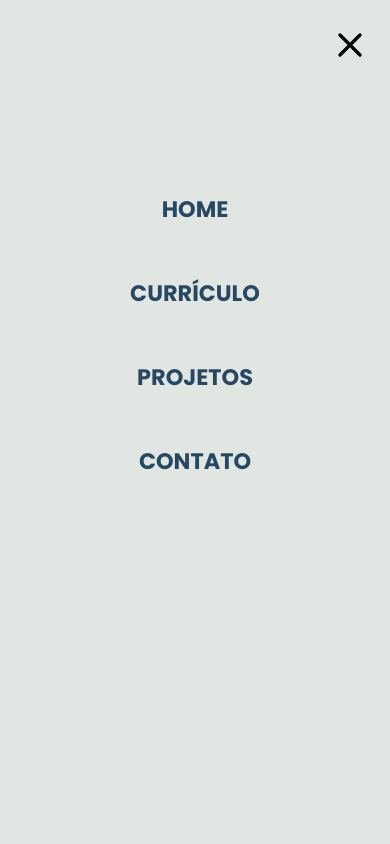
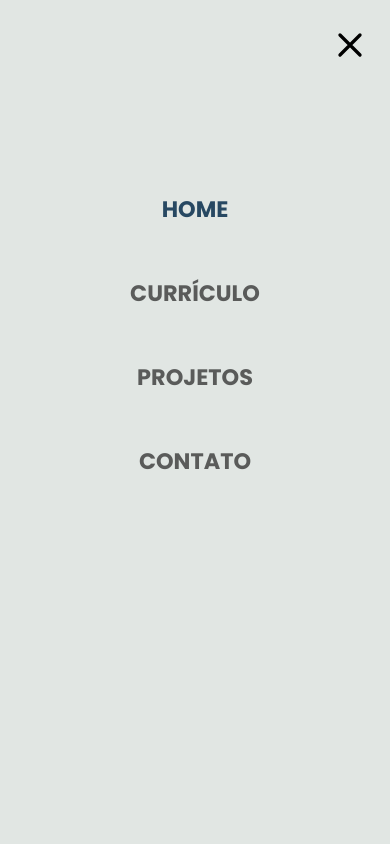
Before and after one commit to DiegoFernands/myPortifolio, a Next.js app: page / in a window 390 px wide. Both pictures are taken after a click on the button 350 px from the left and 41 px from the top of the page. Shown: the top 844 px of the page. Built offline with nearby package versions, Linux system fonts and the light colour scheme.

Commit message:
add linkProps mobile

```diff
--- a/src/components/Header/Content-Header/link-menu.tsx
+++ b/src/components/Header/Content-Header/link-menu.tsx
@@ -1,10 +1,11 @@
 import styled from "styled-components"
-import { backHome, removeAccents } from './nav-link';
+import { backHome } from './nav-link';
 import { useEffect, useState } from "react";
 
 interface LinkProps {
   selected: boolean;
 }
+
 const TagUl = styled.ul`
   display: flex;
   align-items: center;
@@ -26,6 +27,7 @@ const LinkMain = styled.a<LinkProps>`
 `
 
 export default function ListMenu() {
+  // eslint-disable-next-line react-hooks/exhaustive-deps
   const lists = ["Home", "Currículo", "Projetos", "Contato"];
   const [selectedLink, setSelectedLink] = useState("");
   useEffect(() => {
@@ -36,8 +38,7 @@ export default function ListMenu() {
     if (currentLink) {
       setSelectedLink(currentLink);
     }
-      // eslint-disable-next-line react-hooks/exhaustive-deps
-      }, []);
+  }, [lists]);
 
   return (
     <TagUl>
@@ -53,4 +54,3 @@ export default function ListMenu() {
     </TagUl>
   );
 }
-    // test
--- a/src/components/Header/Content-Header/nav-link.tsx
+++ b/src/components/Header/Content-Header/nav-link.tsx
@@ -1,11 +1,15 @@
 'use client'
 import styled from "styled-components";
 import CloseIcon from "./close-icon";
+import { useEffect, useState } from "react";
 
 interface NavLinkProps {
     onClose?: () => void;
 }
 
+interface LinkProps {
+    selected: boolean;
+}
 
 const TagNav = styled.nav`
     display: flex;
@@ -26,14 +30,11 @@ const ContainerNav = styled.div`
     align-items: center;
     gap: 50px;
 `
-const TagLink = styled.a`
+const TagLink = styled.a<LinkProps>`
     font-size: 1.4em;
-    color: #274862;
+    color: ${(props) => (props.selected ? "#274862" : "#0505059d")};
     font-weight: 700;
     text-transform: uppercase;
-    &:hover {
-        color: #fff;
-    }
 `
 
 export function removeAccents(str: string) {
@@ -48,14 +49,25 @@ export function backHome(list: string) {
 
 
 export default function NavLink({ onClose}: NavLinkProps){
-    const lists = ['Currículo', 'Projetos', 'Contato'];
+    const [selectedLink, setSelectedLink] = useState("");
+    // eslint-disable-next-line react-hooks/exhaustive-deps
+    const lists = ['Home', 'Currículo', 'Projetos', 'Contato'];
+    useEffect(() => {
+        const pathname = window.location.pathname;
+        const currentLink = lists.find(
+          (list) => `/${backHome(list)}` === pathname
+        );
+        if (currentLink) {
+          setSelectedLink(currentLink);
+        }
+      }, [lists]);
     return (
         <TagNav>
             <ContainerNav>
-                <li><TagLink href="/">Home</TagLink></li>
                 {lists.map((list) => (
                     <li key={list}>
                         <TagLink
+                        selected={list === selectedLink}
                         href={`/${backHome(list)}`}>{list}</TagLink>
                     </li>
                 ))}
--- a/src/components/Main/Content/content.tsx
+++ b/src/components/Main/Content/content.tsx
@@ -117,8 +117,8 @@ export default function Content(props : ContentProps){
                 </p>
             </Text>
             <ContainerLink>
-                <LinkActive href="#">Currículo</LinkActive>
-                <Link href="#">Projetos</Link>
+                <LinkActive href="/curriculo">Currículo</LinkActive>
+                <Link href="/projetos">Projetos</Link>
             </ContainerLink>
         </ContainerContent>
     )
```
Lines whose indentation alone changed are shown as unchanged.
